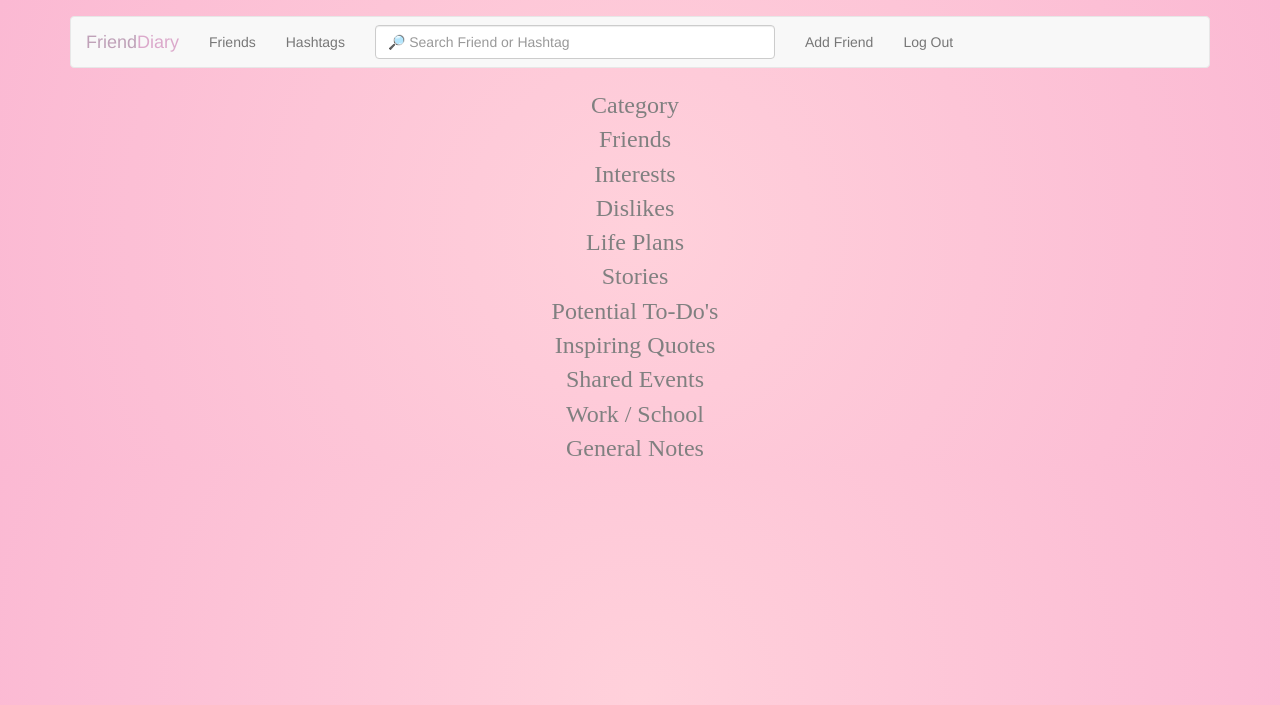
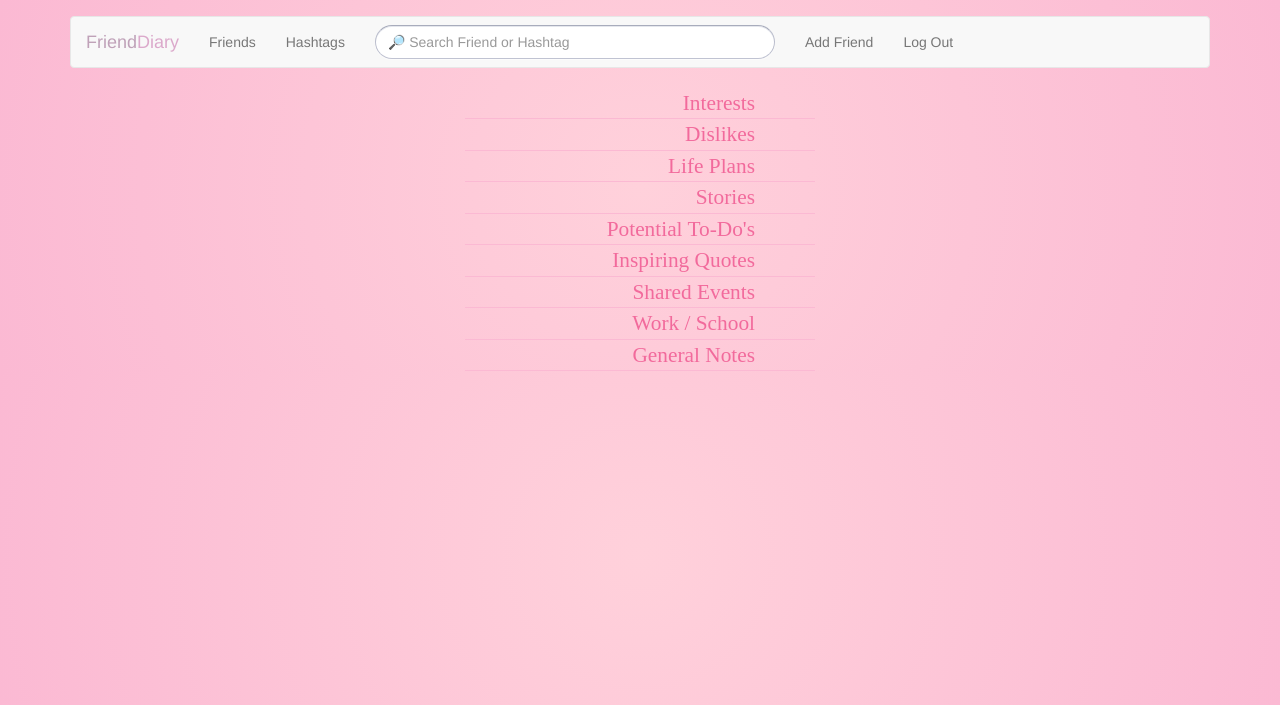
Before and after one commit to clumsycherry/FriendDiary, a Flask app: template templates/tag.html in a window 1280 px wide. Shown: the top 705 px of the page. Run offline with Flask 2, Linux system fonts and the light colour scheme; the template is opened without the code that fills it, so the values that code supplies are empty; a user stored in the database is signed in; some libraries are stand-ins or nearby versions.

Commit message:
CSS adjusted

```diff
--- a/static/styles.css
+++ b/static/styles.css
@@ -31,7 +31,7 @@ main .header
 main p
 {
     font-family: "monotype corsiva";
-    font-size: 24pt;
+    font-size: 20pt;
     color: #bfa1b8;
 }
 
@@ -51,7 +51,7 @@ main img
 }
 
 main td{
-    font-size: 18pt;
+    font-size: 16pt;
     padding-right:10px;
     color: gray;
     font-family: "monotype corsiva";
@@ -62,6 +62,35 @@ main td{
 main div
 {
     text-align: center;
+}
+
+td ul{
+    display: block;
+    text-align: left;
+}
+
+.subhead{
+    width:300px;
+}
+#hashtag tr{
+    border-bottom: 1px solid #fbb9d3;
+}
+#hashtag tr .subhead{
+    text-align: right;
+    color: #f26a9c;
+
+}
+#hashtag td .content{
+    width: 600px;
+    word-wrap: break-word;
+}
+#hashtag td li{
+    font-size: 16pt;
+}
+
+#hashtag td li a:hover{
+    text-decoration: none;
+    border-bottom: 1px solid #ffffd5;
 }
 
 .error {
@@ -75,37 +104,141 @@ body{
   text-align: center;
 }
 
-main td{
-    display: block;
-}
-
-/*Add friend form*/
-td #name{
-    width: 300px;
-    resize: none;
-}
-
-.subhead{
-    width:300px;
-}
 
 main table #friendlist {
     border-style: hidden;
     text-align: center;
 }
 
-#friendlist tr:hover{
+#friendlist tr:hover, #hashtags tr:hover{
     background-color: #ffe1eb;
     cursor: pointer;
 }
 
-#friendlist .fName {
+#friendlist .fName, td .htag{
     font-family: "monotype corsiva";
-    font-size: 24pt;
-    color: #bfa1b8;
+    font-size: 16pt;
+    color: #d694c0;
     text-decoration: none;
 }
 
 td #message {
     white-space: pre-wrap;
 }
+
+td #box, td #completed{
+    width: 350px;
+    resize: none;
+}
+
+/* * Copyright (c) 2012 Thibaut Courouble
+ * Licensed under the MIT License
+ * CSS for the search bar
+   ================================================== */
+.search input {
+    border-width: 1px;
+    border-style: solid;
+    border-color: #a8acbc #babdcc #c0c3d2;
+    border-radius: 20px;
+    -webkit-box-shadow: inset 0 1px #e5e7ed, 0 1px 0 #fcfcfc;
+    -moz-box-shadow: inset 0 1px #e5e7ed, 0 1px 0 #fcfcfc;
+    -ms-box-shadow: inset 0 1px #e5e7ed, 0 1px 0 #fcfcfc;
+    -o-box-shadow: inset 0 1px #e5e7ed, 0 1px 0 #fcfcfc;
+    box-shadow: inset 0 1px #e5e7ed, 0 1px 0 #fcfcfc;
+}
+
+.search input:focus {
+    outline: none;
+    border-color: #66b1ee;
+    -webkit-box-shadow: 0 0 2px rgba(85, 168, 236, 0.9);
+    -moz-box-shadow: 0 0 2px rgba(85, 168, 236, 0.9);
+    -ms-box-shadow: 0 0 2px rgba(85, 168, 236, 0.9);
+    -o-box-shadow: 0 0 2px rgba(85, 168, 236, 0.9);
+    box-shadow: 0 0 2px rgba(85, 168, 236, 0.9);
+}
+
+.search input:focus + .results { display: block }
+
+.search .results {
+    display: none;
+    position: absolute;
+    top: 35px;
+    left: 0;
+    right: 0;
+    z-index: 10;
+    padding: 0;
+    margin: 0;
+    border-width: 1px;
+    border-style: solid;
+    border-color: #cbcfe2 #c8cee7 #c4c7d7;
+    border-radius: 3px;
+    background-color: #fdfdfd;
+    -webkit-box-shadow: 0 1px 2px rgba(0, 0, 0, 0.1);
+    -moz-box-shadow: 0 1px 2px rgba(0, 0, 0, 0.1);
+    -ms-box-shadow: 0 1px 2px rgba(0, 0, 0, 0.1);
+    -o-box-shadow: 0 1px 2px rgba(0, 0, 0, 0.1);
+    box-shadow: 0 1px 2px rgba(0, 0, 0, 0.1);
+}
+
+.search .results li { display: block }
+
+.search .results li:first-child { margin-top: -1px }
+
+.search .results li:first-child:before, .search .results li:first-child:after {
+    display: block;
+    content: '';
+    width: 0;
+    height: 0;
+    position: absolute;
+    left: 50%;
+    margin-left: -5px;
+    border: 5px outset transparent;
+}
+
+.search .results li:first-child:before {
+    border-bottom: 5px solid #c4c7d7;
+    top: -11px;
+}
+
+.search .results li:first-child:after {
+    border-bottom: 5px solid #fdfdfd;
+    top: -10px;
+}
+
+.search .results li:first-child:hover:before, .search .results li:first-child:hover:after { display: none }
+
+.search .results li:last-child { margin-bottom: -1px }
+
+.search .results a {
+    display: block;
+    position: relative;
+    margin: 0 -1px;
+    padding: 6px 40px 6px 10px;
+    color: #808394;
+    font-weight: 500;
+    text-shadow: 0 1px #fff;
+    border: 1px solid transparent;
+    border-radius: 3px;
+}
+
+.search .results a span { font-weight: 200 }
+
+
+.search .results a:before {
+    content: '';
+    width: 18px;
+    height: 18px;
+    position: absolute;
+    top: 50%;
+    right: 10px;
+    margin-top: -9px;
+}
+
+
+.search .results a:hover {
+    text-decoration: none;
+    color: #fff;
+    text-shadow: 0 -1px rgba(0, 0, 0, 0.3);
+    border-color: #2380dd #2179d5 #1a60aa;
+    background-color: #338cdf;
+}
--- a/templates/layout.html
+++ b/templates/layout.html
@@ -12,7 +12,7 @@
 
         <!-- documentation at http://getbootstrap.com/, alternative themes at https://www.bootstrapcdn.com/bootswatch/ -->
         <link href="https://maxcdn.bootstrapcdn.com/bootswatch/3.3.7/spacelab/bootstrap.min.css" rel="stylesheet"/>
-        <link href="{{ url_for('static', filename='styles.css') }}" rel="stylesheet"/>
+        <link href="{{ url_for('static', filename='styles.css') }}" rel="stylesheet" type="text/css"/>
 
         <!-- JS -->
         <script src="https://code.jquery.com/jquery-3.1.1.min.js"></script>
@@ -35,9 +35,17 @@
                             <ul class="nav navbar-nav">
                                 <li><a href="{{ url_for('friends') }}">Friends</a></li>
                                 <li><a href="{{ url_for('tags') }}">Hashtags</a></li>
-                                <li><form class="navbar-form" role="search" action="{{ url_for('search') }}" method="post">
-                                    <input class="form-control" type="text submit" name="item" id="navBarSearchInput" placeholder="&#x1F50E Search Friend or Hashtag">
-                                </form></li>
+                                <li>
+                                    <!-- Drop down search bar by https://codepen.io/MarkoD/pen/XJGVde -->
+                                    <form class="navbar-form search" role="search" action="{{ url_for('search') }}" method="post" autocomplete="off">
+                                        <input class="form-control" type="text submit" name="item" id="navBarSearchInput" placeholder="&#x1F50E Search Friend or Hashtag">
+                                        <ul class="results">
+                                		    <li><a href="index.html">Search Result #1:<span> Description...</span></a></li>
+                                			<li><a href="index.html">Search Result #2:<span> Description...</span></a></li>
+                                	 		<li><a href="index.html">Search Result #3:<span> Description...</span></a></li>
+                                	    </ul>
+                                    </form>
+                                </li>
                                 <li><a href="{{ url_for('addfriend') }}">Add Friend</a></li>
                                 <li class="navbar-right"><a href="{{ url_for('logout') }}">Log Out</a></li>
                             </ul>
--- a/templates/profile.html
+++ b/templates/profile.html
@@ -57,12 +57,11 @@
 {% endblock %}
 
 {% block main %}
-    <div class="header">{{item}}</div><br>
-
     <!-- Display Friend Info -->
     <form action="{{ url_for('edit', id=id) }}" name="profile" method="post">
         <fieldset>
-            <table align="center">
+            <div class="header">{{item}}</div><br>
+            <table align="center" class="a">
                 <tr>
                     <td align="right">Interests</td>
                     <td align="left"><div class="form-group"><textarea class="form-control subhead completed" rows="3" name="interest" id="completed">{{interest}}</textarea></div></td>
--- a/templates/tag.html
+++ b/templates/tag.html
@@ -5,85 +5,79 @@
 {% endblock %}
 
 {% block main %}
-    <table align="center" id="hashtags">
-        <th>
-            <tr>
-                <td>Category</td>
-                <td>Friends</td>
-            </tr>
-        </th>
+    <table align="center" id="hashtag">
         <tbody>
             <tr>
-                <td>Interests</td>
-                <td>
+                <td class="subhead">Interests</td>
+                <td class="content"><ul>
                     {% for interest in interests %}
-                    • <a href="{{ url_for('search', id=interest.id)}}"><b class="white">{{interest.name}}:</b></a> {{interest.content}}
+                    <li><a href="{{ url_for('search', id=interest.id)}}"><b class="white">{{interest.name}}:</b></a> {{interest.content}}</li>
                     {% endfor %}
-                </td>
+                </ul></td>
             </tr>
             <tr>
-                <td>Dislikes</td>
-                <td>
+                <td class="subhead">Dislikes</td>
+                <td class="content"><ul>
                     {% for dislike in dislikes %}
-                    • <a href="{{ url_for('search', id=dislike.id)}}"><b class="white">{{dislike.name}}:</b></a> {{dislike.content}}
+                    <li><a href="{{ url_for('search', id=dislike.id)}}"><b class="white">{{dislike.name}}:</b></a> {{dislike.content}}</li>
                     {% endfor %}
-                </td>
+                </ul></td>
             </tr>
             <tr>
-                <td>Life Plans</td>
-                <td>
+                <td class="subhead">Life Plans</td>
+                <td class="content"><ul>
                     {% for plan in plans %}
-                    • <a href="{{ url_for('search', id=plan.id)}}"><b class="white">{{plan.name}}:</b></a> {{plan.content}}
+                    <li><a href="{{ url_for('search', id=plan.id)}}"><b class="white">{{plan.name}}:</b></a> {{plan.content}}</li>
                     {% endfor %}
-                </td>
+                </ul></td>
             </tr>
             <tr>
-                <td>Stories</td>
-                <td>
+                <td class="subhead">Stories</td>
+                <td class="content"><ul>
                     {% for story in stories %}
-                    • <a href="{{ url_for('search', id=story.id)}}"><b class="white">{{story.name}}:</b></a> {{story.content}}
+                    <li><a href="{{ url_for('search', id=story.id)}}"><b class="white">{{story.name}}:</b></a> {{story.content}}</li>
                     {% endfor %}
-                </td>
+                </ul></td>
             </tr>
             <tr>
-                <td>Potential To-Do's</td>
-                <td>
+                <td class="subhead">Potential To-Do's</td>
+                <td class="content"><ul>
                     {% for todo in todos %}
-                    • <a href="{{ url_for('search', id=todo.id)}}"><b class="white">{{todo.name}}:</b></a> {{todo.content}}
+                    <li><a href="{{ url_for('search', id=todo.id)}}"><b class="white">{{todo.name}}:</b></a> {{todo.content}}</li>
                     {% endfor %}
-                </td>
+                </ul></td>
             </tr>
             <tr>
-                <td>Inspiring Quotes</td>
-                <td>
+                <td class="subhead">Inspiring Quotes</td>
+                <td class="content"><ul>
                     {% for quote in quotes %}
-                    • <a href="{{ url_for('search', id=quote.id)}}"><b class="white">{{quote.name}}:</b></a> {{quote.content}}
+                    <li><a href="{{ url_for('search', id=quote.id)}}"><b class="white">{{quote.name}}:</b></a> {{quote.content}}</li>
                     {% endfor %}
-                </td>
+                </ul></td>
             </tr>
             <tr>
-                <td>Shared Events</td>
-                <td>
+                <td class="subhead">Shared Events</td>
+                <td class="content"><ul>
                     {% for event in events %}
-                    • <a href="{{ url_for('search', id=event.id)}}"><b class="white">{{event.name}}:</b></a> {{event.content}}
+                    <li><a href="{{ url_for('search', id=event.id)}}"><b class="white">{{event.name}}:</b></a> {{event.content}}</li>
                     {% endfor %}
-                </td>
+                </ul></td>
             </tr>
             <tr>
-                <td>Work / School</td>
-                <td>
+                <td class="subhead">Work / School</td>
+                <td class="content"><ul>
                     {% for w in work %}
-                    • <a href="{{ url_for('search', id=w.id)}}"><b class="white">{{w.name}}:</b></a> {{w.content}}
+                    <li><a href="{{ url_for('search', id=w.id)}}"><b class="white">{{w.name}}:</b></a> {{w.content}}</li>
                     {% endfor %}
-                </td>
+                </ul></td>
             </tr>
             <tr>
-                <td>General Notes</td>
-                <td>
+                <td class="subhead">General Notes</td>
+                <td class="content"><ul>
                     {% for note in general %}
-                    <div>• </b><a href="{{ url_for('search', id=note.id)}}"><b class="white">{{note.name}}:</b></a> {{note.content}}</div>
+                    <li></b><a href="{{ url_for('search', id=note.id)}}"><b class="white">{{note.name}}:</b></a> {{note.content}}</li>
                     {% endfor %}
-                </td>
+                </ul></td>
             </tr>
         </tbody>
     </table>
```
Also changed, not shown: templates/addfriend.html (+10 -10 lines), people.db.
